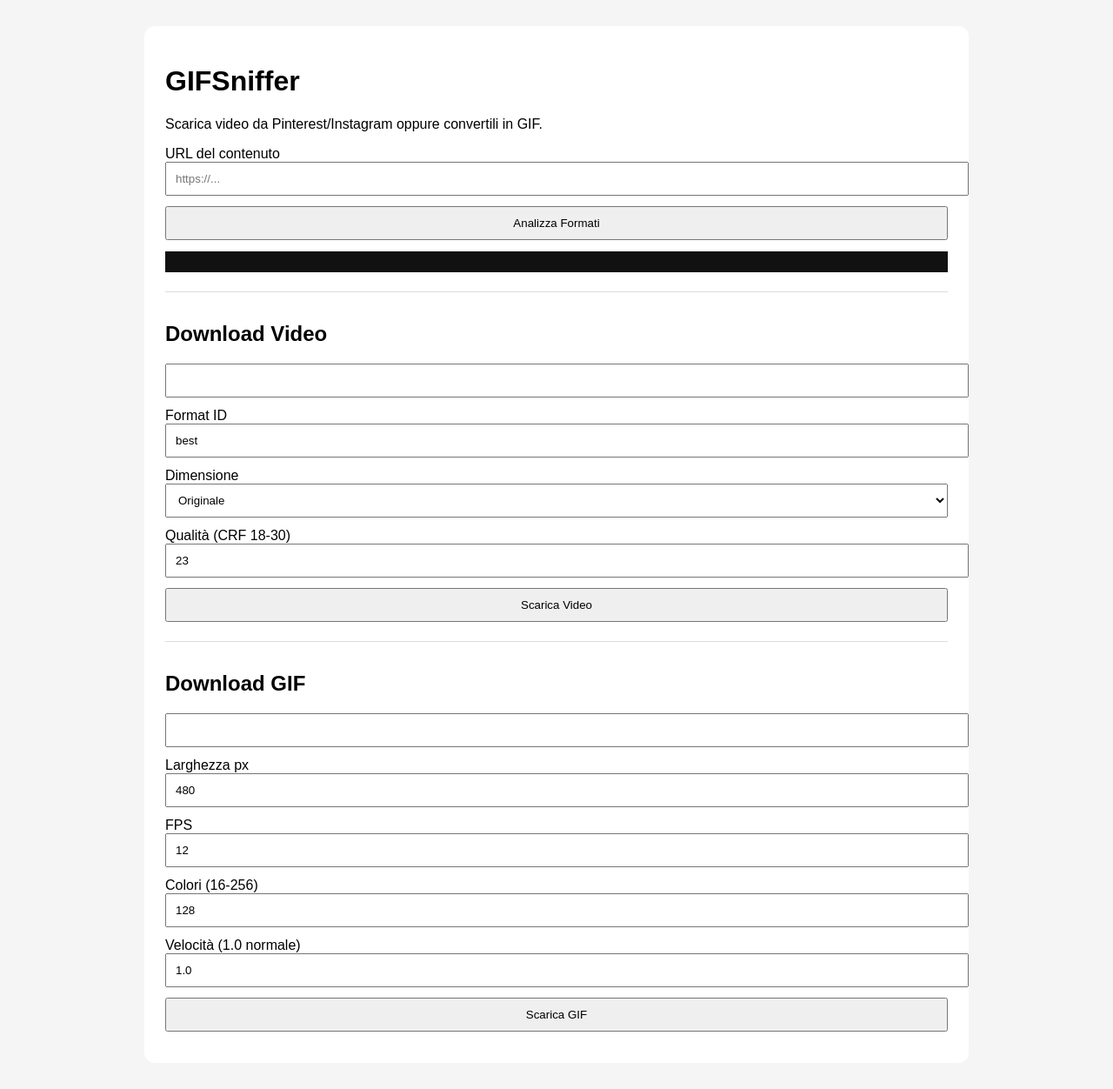
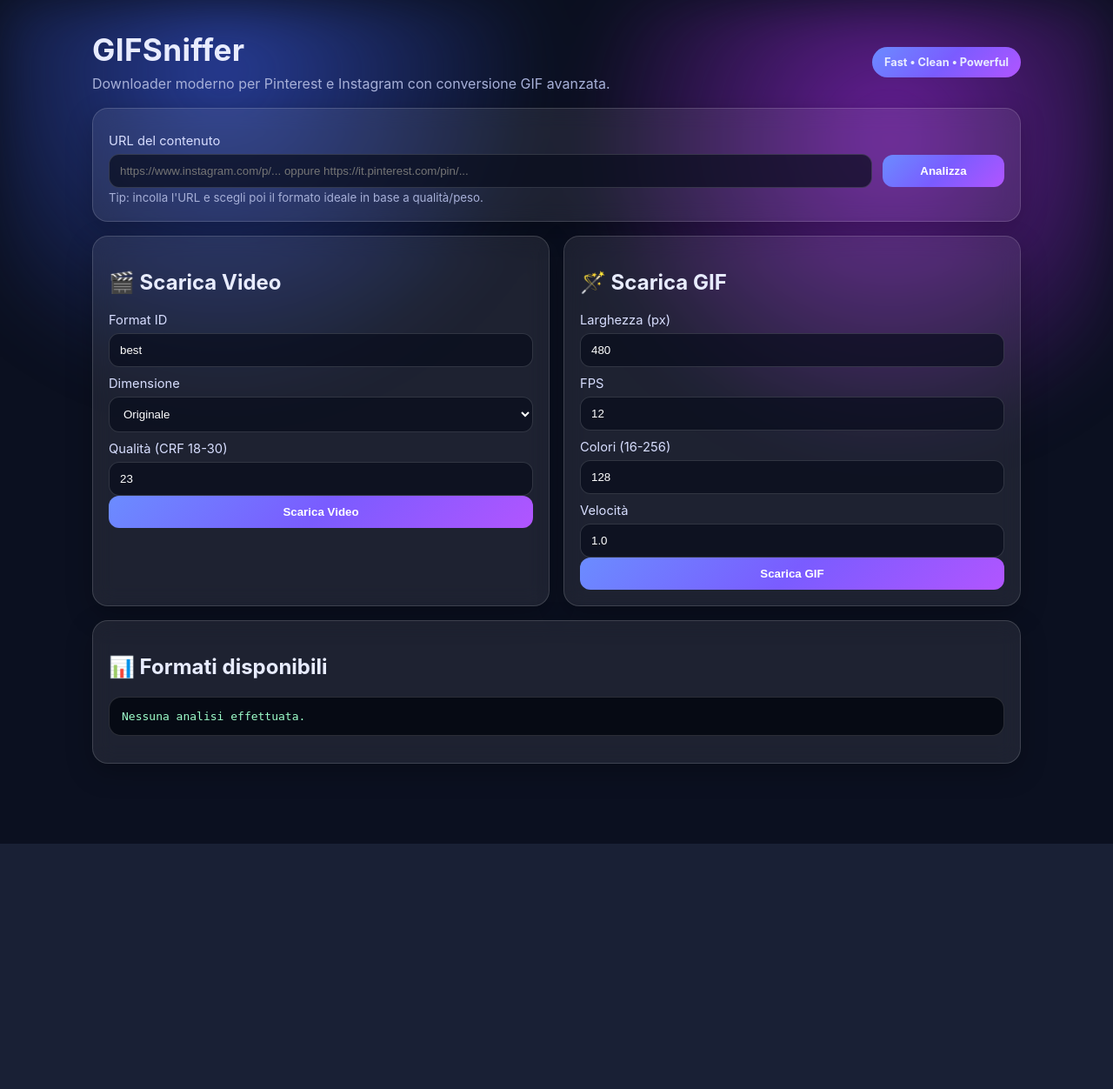
Before and after one commit to Evuse/GIFSniffer, a FastAPI app: page / in a window 1280 px wide. Shown: the whole page at 87% size. After the commit the page ends 970 px from the top, so only its background shows below. Run offline with FastAPI, Linux system fonts and the light colour scheme.

Commit message:
feat: redesign UI with modern, intuitive interface

```diff
--- a/app/static/style.css
+++ b/app/static/style.css
@@ -1,5 +1,60 @@
-body { font-family: Arial, sans-serif; background: #f5f5f5; margin: 0; }
-.container { max-width: 900px; margin: 30px auto; background: #fff; padding: 24px; border-radius: 12px; }
-input, select, button { display:block; width:100%; margin-bottom:12px; padding:10px; }
-pre { max-height: 300px; overflow: auto; background:#111; color:#8f8; padding:12px; }
-section { margin-top: 22px; border-top: 1px solid #ddd; padding-top: 14px; }
+:root {
+  --bg: #0b1020;
+  --card: rgba(255, 255, 255, 0.08);
+  --border: rgba(255, 255, 255, 0.15);
+  --text: #e8ecff;
+  --muted: #a7b0d8;
+  --accent: linear-gradient(135deg, #6b8cff 0%, #7a5cff 50%, #b155ff 100%);
+}
+* { box-sizing: border-box; }
+body {
+  margin: 0;
+  font-family: Inter, ui-sans-serif, system-ui, -apple-system, Segoe UI, Roboto, Arial;
+  color: var(--text);
+  background: var(--bg);
+  min-height: 100vh;
+}
+.bg {
+  position: fixed;
+  inset: 0;
+  background: radial-gradient(circle at 20% 10%, #273c94 0, transparent 30%), radial-gradient(circle at 80% 20%, #6a1f9b 0, transparent 30%);
+  filter: blur(30px);
+  z-index: -1;
+}
+.app-shell { max-width: 1100px; margin: 36px auto; padding: 0 16px 40px; }
+.hero { display: flex; justify-content: space-between; align-items: center; gap: 12px; margin-bottom: 18px; }
+h1 { margin: 0; font-size: 2.2rem; letter-spacing: 0.3px; }
+.subtitle { margin: 8px 0 0; color: var(--muted); }
+.badge { padding: 10px 14px; border-radius: 999px; background: var(--accent); font-weight: 700; font-size: .8rem; }
+.card {
+  backdrop-filter: blur(12px);
+  background: var(--card);
+  border: 1px solid var(--border);
+  border-radius: 18px;
+  padding: 18px;
+  box-shadow: 0 10px 30px rgba(0,0,0,.25);
+  margin-bottom: 16px;
+}
+.grid { display: grid; grid-template-columns: repeat(auto-fit, minmax(300px, 1fr)); gap: 16px; }
+label { font-size: .92rem; margin: 10px 0 6px; display: block; color: #d8deff; }
+input, select, button {
+  width: 100%;
+  border-radius: 12px;
+  border: 1px solid var(--border);
+  background: rgba(8, 12, 28, .7);
+  color: white;
+  padding: 11px 12px;
+}
+.url-row { display: grid; grid-template-columns: 1fr 140px; gap: 12px; align-items: center; }
+button.primary { background: var(--accent); border: 0; font-weight: 700; cursor: pointer; }
+button.primary:hover { transform: translateY(-1px); filter: brightness(1.06); }
+small { color: var(--muted); }
+pre {
+  max-height: 320px;
+  overflow: auto;
+  background: rgba(3, 6, 16, .85);
+  border: 1px solid var(--border);
+  border-radius: 14px;
+  padding: 14px;
+  color: #9effcc;
+}
--- a/app/templates/index.html
+++ b/app/templates/index.html
@@ -3,25 +3,37 @@
   <head>
     <meta charset="UTF-8" />
     <meta name="viewport" content="width=device-width, initial-scale=1.0" />
-    <title>GIFSniffer</title>
+    <title>GIFSniffer — Pinterest/Instagram Downloader</title>
     <link rel="stylesheet" href="/static/style.css" />
   </head>
   <body>
-    <main class="container">
+    <div class="bg"></div>
+    <main class="app-shell">
+      <header class="hero">
+        <div>
           <h1>GIFSniffer</h1>
-      <p>Scarica video da Pinterest/Instagram oppure convertili in GIF.</p>
+          <p class="subtitle">Downloader moderno per Pinterest e Instagram con conversione GIF avanzata.</p>
+        </div>
+        <span class="badge">Fast • Clean • Powerful</span>
+      </header>
 
-      <label>URL del contenuto</label>
-      <input id="url" placeholder="https://..." />
+      <section class="card">
+        <label for="url">URL del contenuto</label>
+        <div class="url-row">
+          <input id="url" placeholder="https://www.instagram.com/p/... oppure https://it.pinterest.com/pin/..." />
+          <button class="primary" onclick="loadInfo()">Analizza</button>
+        </div>
+        <small>Tip: incolla l'URL e scegli poi il formato ideale in base a qualità/peso.</small>
+      </section>
 
-      <button onclick="loadInfo()">Analizza Formati</button>
-      <pre id="info"></pre>
-
-      <section>
-        <h2>Download Video</h2>
+      <section class="grid">
+        <article class="card">
+          <h2>🎬 Scarica Video</h2>
           <form action="/api/download/video" method="post">
             <input name="url" id="video-url" hidden />
-          <label>Format ID</label><input name="format_id" value="best" />
+            <label>Format ID</label>
+            <input name="format_id" value="best" />
+
             <label>Dimensione</label>
             <select name="size">
               <option value="original">Originale</option>
@@ -30,21 +42,36 @@
               <option value="480p">480p</option>
               <option value="360p">360p</option>
             </select>
-          <label>Qualità (CRF 18-30)</label><input name="crf" type="number" min="18" max="30" value="23" />
-          <button type="submit">Scarica Video</button>
+
+            <label>Qualità (CRF 18-30)</label>
+            <input name="crf" type="number" min="18" max="30" value="23" />
+            <button class="primary" type="submit">Scarica Video</button>
           </form>
+        </article>
+
+        <article class="card">
+          <h2>🪄 Scarica GIF</h2>
+          <form action="/api/download/gif" method="post">
+            <input name="url" id="gif-url" hidden />
+            <label>Larghezza (px)</label>
+            <input name="width" type="number" min="180" max="1080" value="480" />
+
+            <label>FPS</label>
+            <input name="fps" type="number" min="5" max="30" value="12" />
+
+            <label>Colori (16-256)</label>
+            <input name="colors" type="number" min="16" max="256" value="128" />
+
+            <label>Velocità</label>
+            <input name="speed" type="number" step="0.1" min="0.2" max="3" value="1.0" />
+            <button class="primary" type="submit">Scarica GIF</button>
+          </form>
+        </article>
       </section>
 
-      <section>
-        <h2>Download GIF</h2>
-        <form action="/api/download/gif" method="post">
-          <input name="url" id="gif-url" hidden />
-          <label>Larghezza px</label><input name="width" type="number" min="180" max="1080" value="480" />
-          <label>FPS</label><input name="fps" type="number" min="5" max="30" value="12" />
-          <label>Colori (16-256)</label><input name="colors" type="number" min="16" max="256" value="128" />
-          <label>Velocità (1.0 normale)</label><input name="speed" type="number" step="0.1" min="0.2" max="3" value="1.0" />
-          <button type="submit">Scarica GIF</button>
-        </form>
+      <section class="card">
+        <h2>📊 Formati disponibili</h2>
+        <pre id="info">Nessuna analisi effettuata.</pre>
       </section>
     </main>
 
@@ -61,6 +88,7 @@
 
       async function loadInfo() {
         info.textContent = 'Analisi in corso...';
+        try {
           const res = await fetch('/api/info', {
             method: 'POST',
             headers: { 'Content-Type': 'application/json' },
@@ -68,6 +96,9 @@
           });
           const data = await res.json();
           info.textContent = JSON.stringify(data, null, 2);
+        } catch (e) {
+          info.textContent = 'Errore durante l\'analisi. Verifica URL o connessione.';
+        }
       }
     </script>
   </body>
```
Lines whose indentation alone changed are shown as unchanged.
